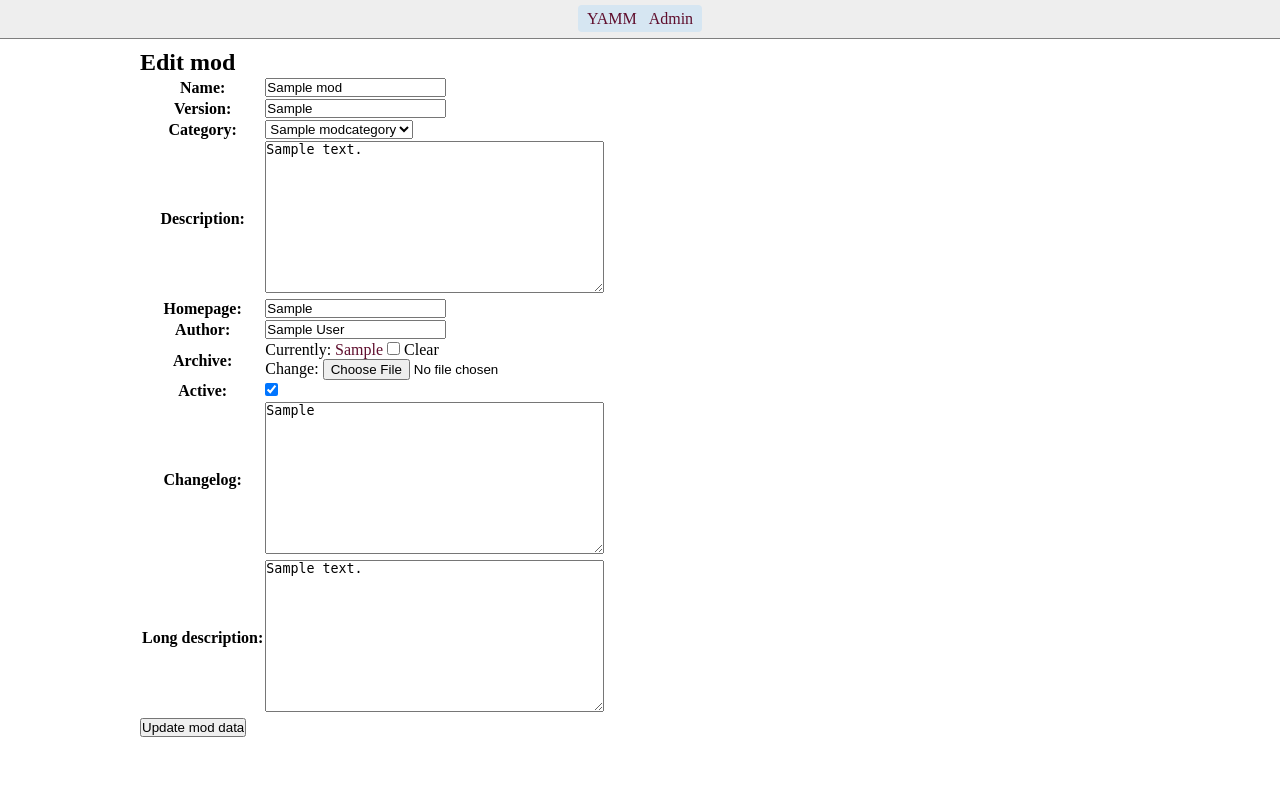
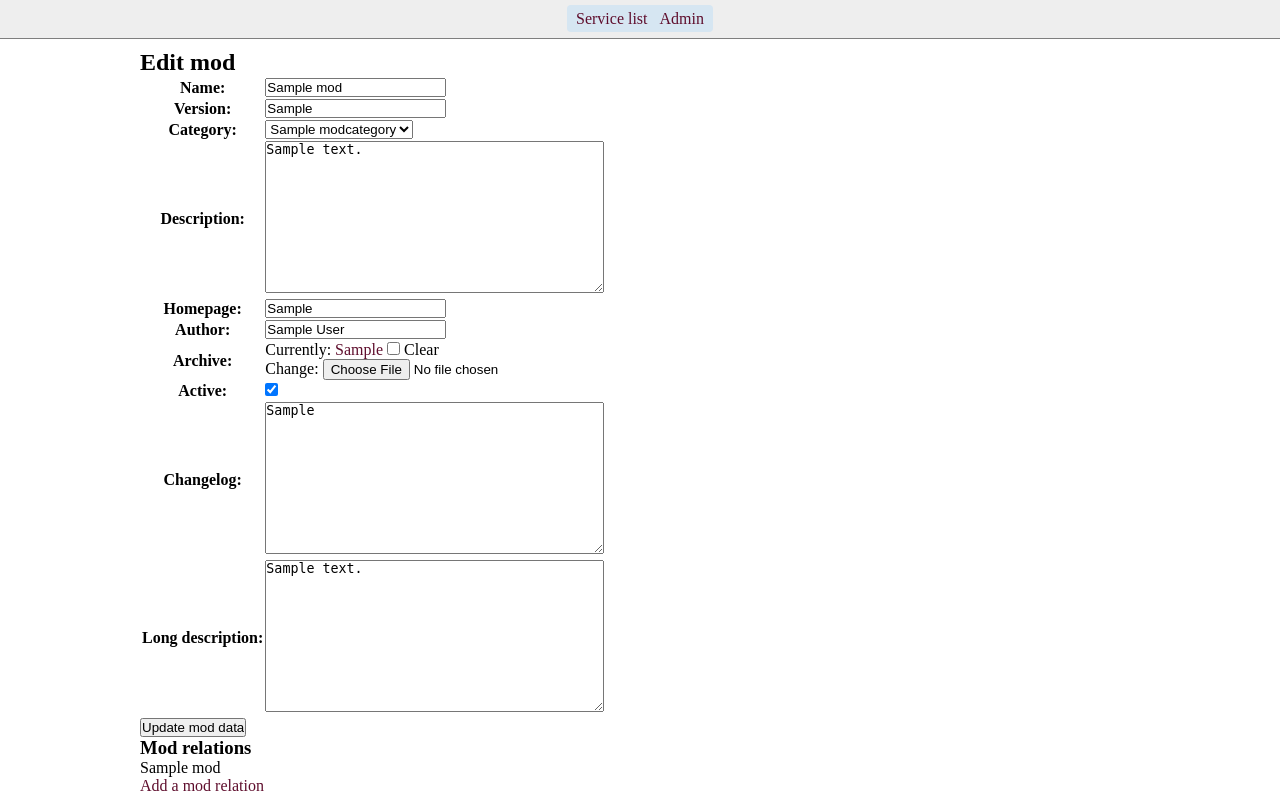
Before and after one commit to TheTerrasque/yammyamm, a Django app: page /mods/mods/1/edit/ in a window 1280 px wide. Before the commit the page ends 737 px from the top, so only its background shows below. Run offline with Django 3.2, Linux system fonts and the light colour scheme; tables that the repository leaves empty hold one stand-in row (values such as "Sample post").

Commit message:
User mod registration, part 2

```diff
--- a/yammies/templates/base.html
+++ b/yammies/templates/base.html
@@ -9,7 +9,7 @@
     <div id="header">
       <ul id="nav">
         <li>
-          <a href="/">YAMM</a>
+          <a href="{% url 'mod:servicelist' %}">Service list</a>
         </li>
         <li>
           <a href="/admin">Admin</a>
--- a/yammies/templates/mods/mod_edit.html
+++ b/yammies/templates/mods/mod_edit.html
@@ -11,4 +11,11 @@
             <input type="submit" value="Update mod data">
         </form>
     </div>
+    <div id="relations">
+        <h3>Mod relations</h3>
+        {{ object }}
+        <div>
+            <a href="{% url 'mod:mod_create_relation' object.id %}">Add a mod relation</a>
+        </div>
+    </div>
 {% endblock %}
--- a/yammies/urls.py
+++ b/yammies/urls.py
@@ -1,11 +1,14 @@
 from django.conf.urls import url
 
-from .views import Home, ServiceDisplay, Services, ModDisplay, ModCreate, ModEdit
+from .views import ServiceDisplay, Services, ModDisplay, ModCreate, ModEdit, \
+                    ModCreateRelation, ModEditRelation
 
 urlpatterns = [
     url(r'^$', Services.as_view(), name='servicelist'),
     url(r'^service/(?P<pk>[0-9]+)/$', ServiceDisplay.as_view(), name='servicedetail'),
     url(r'^mods/(?P<pk>[0-9]+)/$', ModDisplay.as_view(), name="moddetail"),
     url(r'^mods/(?P<pk>[0-9]+)/edit/$', ModEdit.as_view(), name="mod_edit"),
+    url(r'^mods/(?P<pk>[0-9]+)/new_relation/$', ModCreateRelation.as_view(), name="mod_create_relation"),
+    url(r'^mods/relation/(?P<pk>[0-9]+)/edit/$', ModEditRelation.as_view(), name="mod_edit_relation"),
     url(r'^service/(?P<pk>[0-9]+)/addmod/$', ModCreate.as_view(), name="mod_create"),
 ]
--- a/yammies/views.py
+++ b/yammies/views.py
@@ -5,10 +5,39 @@ from . import models as M
 from django.views.generic import TemplateView
 from django.views.generic import ListView, DetailView
 from django.views.generic.edit import CreateView, UpdateView, DeleteView
-
+from django.http import JsonResponse
 from django.shortcuts import get_object_or_404
 
 from braces import views as BV
+
+# ---- Mixin classes ----
+
+class AjaxableResponseMixin(object):
+    """
+    Mixin to add AJAX support to a form.
+    Must be used with an object-based FormView (e.g. CreateView)
+    """
+    def form_invalid(self, form):
+        response = super(AjaxableResponseMixin, self).form_invalid(form)
+        if self.request.is_ajax():
+            return JsonResponse(form.errors, status=400)
+        else:
+            return response
+
+    def form_valid(self, form):
+        # We make sure to call the parent's form_valid() method because
+        # it might do some processing (in the case of CreateView, it will
+        # call form.save() for example).
+        response = super(AjaxableResponseMixin, self).form_valid(form)
+        if self.request.is_ajax():
+            data = {
+                'pk': self.object.pk,
+            }
+            return JsonResponse(data)
+        else:
+            return response
+
+# ----- View classes ----
 
 class Home(TemplateView):
     template_name = "mods/index.html"
@@ -35,28 +64,51 @@ class ModCreate(BV.LoginRequiredMixin, BV.UserPassesTestMixin, CreateView):
     template_name = "mods/mod_create.html"
 
     def test_func(self, user):
-        service = get_object_or_404(M.JsonService, pk=self.kwargs["pk"])
-        return service.owner == user
+        self.active_service = get_object_or_404(M.JsonService, pk=self.kwargs["pk"])
+        return self.active_service.owner == user
 
     def get_success_url(self):
         return self.object.get_edit_url()
 
     def form_valid(self, form):
-        service = get_object_or_404(M.JsonService, pk=self.kwargs["pk"])
-
         form.instance.created_by = self.request.user
         form.instance.active = False
-        form.instance.service = service
+        form.instance.service = self.active_service
 
         return super(ModCreate, self).form_valid(form)
 
-class ModEdit(BV.LoginRequiredMixin, UpdateView):
+class ModEdit(BV.LoginRequiredMixin, BV.UserPassesTestMixin, UpdateView):
     model = M.Mod
     fields = ["name", "version", "category", "description", "homepage", "author", "archive", "active", "changelog", "long_description"]
     template_name = "mods/mod_edit.html"
 
     def test_func(self, user):
-        return self.object.created_by == user
+        obj = get_object_or_404(M.Mod, pk=self.kwargs["pk"])
+        return obj.created_by == user
 
     def get_success_url(self):
         return self.object.get_edit_url()
+
+class ModCreateRelation(BV.LoginRequiredMixin, CreateView):
+    model = M.ModDependency
+    fields = ["relation", "dependency"]
+    template_name = "mods/mod_relation_create.html"
+
+    def test_func(self, user):
+        self.active_mod = get_object_or_404(M.Mod, pk=self.kwargs["pk"])
+        return self.active_mod.created_by == user
+
+    def form_valid(self, form):
+        form.instance.mod = self.active_mod
+        return super(ModCreateRelation, self).form_valid(form)
+
+class ModEditRelation(BV.LoginRequiredMixin, BV.UserPassesTestMixin, UpdateView):
+    model = M.ModDependency
+    fields = ["relation", "dependency"]
+    template_name = "mods/mod_relation_edit.html"
+
+    def test_func(self, user):
+        return self.object.mod.created_by == user
+
+    def get_success_url(self):
+        return self.object.get_edit_url()
```
Also changed, not shown: yammies/templates/mods/mod_relation_create.html (added, +14 -0 lines), yammies/templates/mods/mod_relation_edit.html (added, +14 -0 lines).
